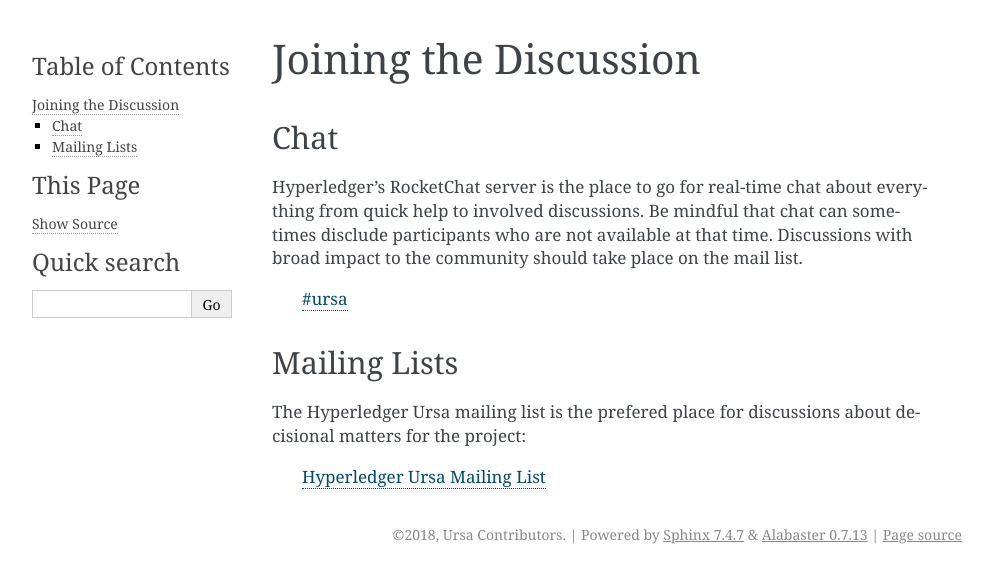
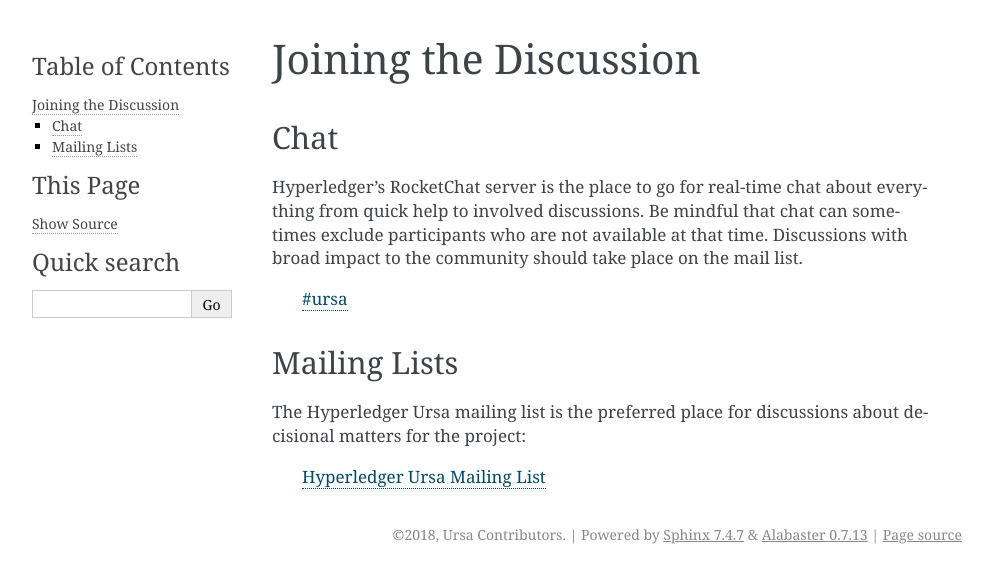
Before and after one commit to hyperledger-archives/ursa, a Sphinx documentation site: the page built from docs/source/community/join_the_discussion.rst, in a window 1280 px wide. Shown: the top 583 px of the page, without its empty margins (148-1141 px from the left). Built offline with Sphinx 7.4.7, drawn with Linux system fonts in a browser that asks for light colours.

Commit message:
Fix spelling and word choice in community doc
Signed-off-by: Dan Middleton <dan.middleton@intel.com>

```diff
--- a/docs/source/community/join_the_discussion.rst
+++ b/docs/source/community/join_the_discussion.rst
@@ -6,7 +6,7 @@
 ====
 
 Hyperledger's RocketChat server is the place to go for real-time chat about everything from quick
-help to involved discussions. Be mindful that chat can sometimes disclude participants who are not
+help to involved discussions. Be mindful that chat can sometimes exclude participants who are not
 available at that time. Discussions with broad impact to the community should take place on the
 mail list.
 
@@ -17,7 +17,7 @@
 Mailing Lists
 =============
 
-The Hyperledger Ursa mailing list is the prefered place for discussions about decisional matters
+The Hyperledger Ursa mailing list is the preferred place for discussions about decisional matters
 for the project:
 
   `Hyperledger Ursa Mailing List <https://lists.hyperledger.org/g/ursa>`_
```
